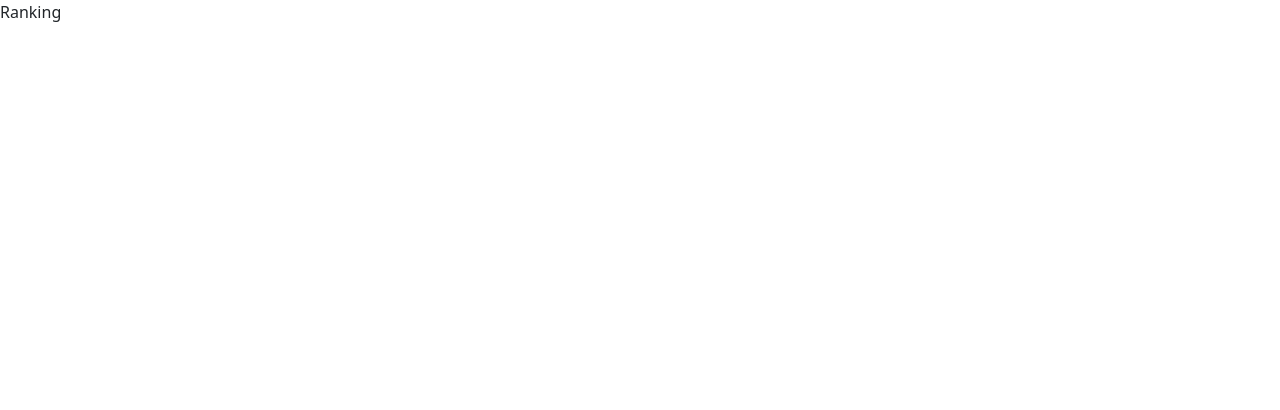
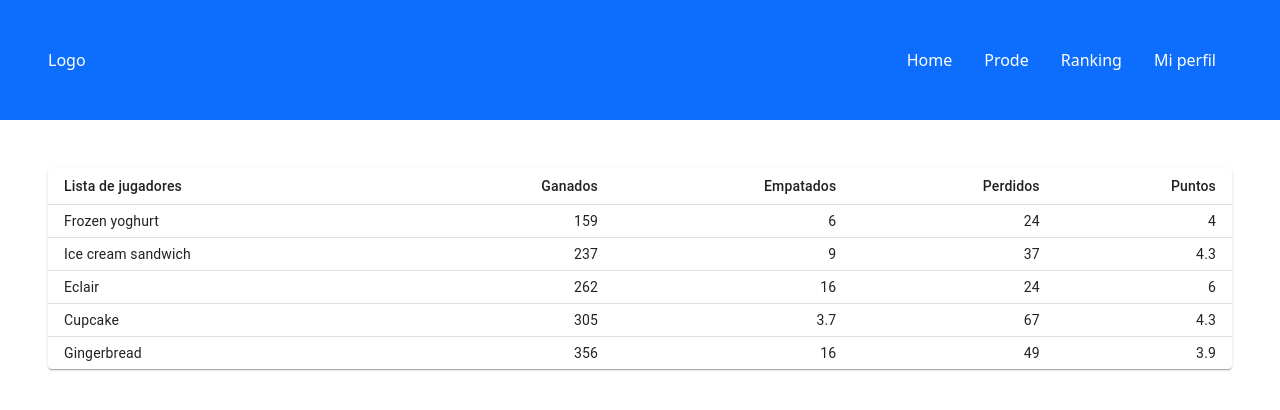
Before and after one commit to makirodriguez/GrupoAgiles, a React (Create React App) app in the folder frontend/: page /ranking in a window 1280 px wide. Shown: the top 410 px of the page. Built offline with nearby package versions, Linux system fonts and the light colour scheme.

Commit message:
Add prode section, also Material UI and Axios installation to consume API endpoits

```diff
--- a/frontend/package.json
+++ b/frontend/package.json
@@ -6,14 +6,18 @@
     "@emotion/react": "^11.4.1",
     "@emotion/styled": "^11.3.0",
     "@material-ui/core": "^5.0.0-beta.5",
+    "@material-ui/styled-engine-sc": "^5.0.0-beta.5",
+    "@mui/material": "^5.0.0",
     "@testing-library/jest-dom": "^5.11.4",
     "@testing-library/react": "^11.1.0",
     "@testing-library/user-event": "^12.1.10",
+    "axios": "^0.21.4",
     "bootstrap": "5.1.0",
     "react": "^17.0.2",
     "react-dom": "^17.0.2",
     "react-router-dom": "^5.2.0",
     "react-scripts": "4.0.3",
+    "styled-components": "^5.3.1",
     "web-vitals": "^1.0.1"
   },
   "scripts": {
--- a/frontend/src/App.js
+++ b/frontend/src/App.js
@@ -1,18 +1,26 @@
 import { Router, Switch, Route, Redirect } from "react-router-dom";
+import Header from "./components/Header/Header";
 import history from "./helpers/history";
 import Home from "./pages/Home/Home";
 import Ranking from "./pages/Ranking/Ranking";
+import Prode from "./pages/Prode/Prode";
+import "bootstrap/dist/css/bootstrap.min.css";
+
 function App() {
   return (
     <div>
       <Router history={history}>
+        <Header />
+        <div className="p-5">
           <Switch>
             <Route path="/" exact component={Home} />
             <Route path="/ranking" exact component={Ranking} />
+            <Route path="/prode" exact component={Prode} />
             <Route path="*">
               <Redirect to="/" />
             </Route>
           </Switch>
+        </div>
       </Router>
     </div>
   );
--- a/frontend/src/components/Header/Header.jsx
+++ b/frontend/src/components/Header/Header.jsx
@@ -1,11 +1,30 @@
+import { Link } from "react-router-dom";
+
 const Header = () => {
   return (
     <div className="p-5 bg-primary d-flex w-100">
-      <div>Logo</div>
-      <div className=" d-flex">
-        <span>Link 1</span>
-        <span>Link 2</span>
-        <span>Link 3</span>
+      <div className="text-white">Logo</div>
+      <div style={{ marginLeft: "auto" }}>
+        <span className="mx-3">
+          <Link to="/" className="text-white text-decoration-none">
+            Home
+          </Link>
+        </span>
+        <span className="mx-3">
+          <Link to="/prode" className="text-white text-decoration-none">
+            Prode
+          </Link>
+        </span>
+        <span className="mx-3">
+          <Link to="/ranking" className="text-white text-decoration-none">
+            Ranking
+          </Link>
+        </span>
+        <span className="mx-3">
+          <Link to="/" className="text-white text-decoration-none">
+            Mi perfil
+          </Link>
+        </span>
       </div>
     </div>
   );
--- a/frontend/src/pages/Home/Home.jsx
+++ b/frontend/src/pages/Home/Home.jsx
@@ -1,11 +1,8 @@
-import Header from "../../components/Header/Header";
-import "bootstrap/dist/css/bootstrap.min.css";
 
 const Home = () => {
   console.log("hola");
   return (
     <div className="">
-      <Header />
       <span>Home</span>
     </div>
   );
--- /dev/null
+++ b/frontend/src/pages/Prode/Prode.jsx
@@ -0,0 +1,70 @@
+import axios from "axios";
+import { useEffect } from "react";
+
+export default function Prode() {
+  useEffect(() => {
+    axios
+      .get("https://api.football-data.org/v2/matches", {
+        headers: {
+          "Content-Type": "application/json",
+          Authorization: "Bearer 4ac84deb5017487bb0c57a298189ee60",
+          "Access-Control-Allow-Origin": "*"
+        },
+      })
+      .then((res) => {
+        console.log(res);
+      })
+      .catch(() => console.log("error"));
+  }, []);
+  return (
+    <div className="w-100 d-flex flex-column align-items-center">
+      <span className="h1">Predicciones</span>
+      <div
+        className="d-flex flex-row w-100"
+        style={{ padding: "2rem 28rem", backgroundColor: "#f2f2f2" }}
+      >
+        <div className="d-flex flex-column justify-content-center align-items-center">
+          <img
+            src="https://assets.stickpng.com/images/580b57fcd9996e24bc43c4d8.png"
+            width="60px"
+            height="60px"
+            alt="psg-logo"
+          />
+          <span>PSG</span>
+        </div>
+        <div style={{ margin: "0 10rem" }}>
+          <span>Martes 28 de septiembre 15:45 UTC</span>
+          <div className="d-flex flex-row justify-content-center mt-3">
+            <button
+              className="border-0 p-3 px-4"
+              style={{ background: "#ccc" }}
+            >
+              L
+            </button>
+            <button
+              className="border-0 p-3 px-4 mx-2"
+              style={{ background: "#ccc" }}
+            >
+              E
+            </button>
+            <button
+              className="border-0 p-3 px-4"
+              style={{ background: "#ccc" }}
+            >
+              V
+            </button>
+          </div>
+        </div>
+        <div className="d-flex flex-column justify-content-center align-items-center">
+          <img
+            src="https://logodownload.org/wp-content/uploads/2017/02/manchester-city-fc-logo-escudo-badge.png"
+            width="60px"
+            height="60px"
+            alt="psg-logo"
+          />
+          <span>City</span>
+        </div>
+      </div>
+    </div>
+  );
+}
--- a/frontend/src/pages/Ranking/Ranking.jsx
+++ b/frontend/src/pages/Ranking/Ranking.jsx
@@ -1,10 +1,54 @@
-const Ranking = () => {
-    console.log("hola");
-    return (
-      <div>
-        <span>Ranking</span>
-      </div>
-    );
-  };
+import * as React from 'react';
+import Table from '@mui/material/Table';
+import TableBody from '@mui/material/TableBody';
+import TableCell from '@mui/material/TableCell';
+import TableContainer from '@mui/material/TableContainer';
+import TableHead from '@mui/material/TableHead';
+import TableRow from '@mui/material/TableRow';
+import Paper from '@mui/material/Paper';
 
-  export default Ranking;
+function createData(name, calories, fat, carbs, protein) {
+  return { name, calories, fat, carbs, protein };
+}
+
+const rows = [
+  createData('Frozen yoghurt', 159, 6.0, 24, 4.0),
+  createData('Ice cream sandwich', 237, 9.0, 37, 4.3),
+  createData('Eclair', 262, 16.0, 24, 6.0),
+  createData('Cupcake', 305, 3.7, 67, 4.3),
+  createData('Gingerbread', 356, 16.0, 49, 3.9),
+];
+
+export default function Ranking() {
+  return (
+    <TableContainer component={Paper}>
+      <Table sx={{ minWidth: 650 }} size="small" aria-label="a dense table">
+        <TableHead>
+          <TableRow>
+            <TableCell>Lista de jugadores</TableCell>
+            <TableCell align="right">Ganados</TableCell>
+            <TableCell align="right">Empatados</TableCell>
+            <TableCell align="right">Perdidos</TableCell>
+            <TableCell align="right">Puntos</TableCell>
+          </TableRow>
+        </TableHead>
+        <TableBody>
+          {rows.map((row) => (
+            <TableRow
+              key={row.name}
+              sx={{ '&:last-child td, &:last-child th': { border: 0 } }}
+            >
+              <TableCell component="th" scope="row">
+                {row.name}
+              </TableCell>
+              <TableCell align="right">{row.calories}</TableCell>
+              <TableCell align="right">{row.fat}</TableCell>
+              <TableCell align="right">{row.carbs}</TableCell>
+              <TableCell align="right">{row.protein}</TableCell>
+            </TableRow>
+          ))}
+        </TableBody>
+      </Table>
+    </TableContainer>
+  );
+}
```
Also changed, not shown: 2 other files (tests, documents, lock files or other folders). Lines whose indentation alone changed are shown as unchanged.
